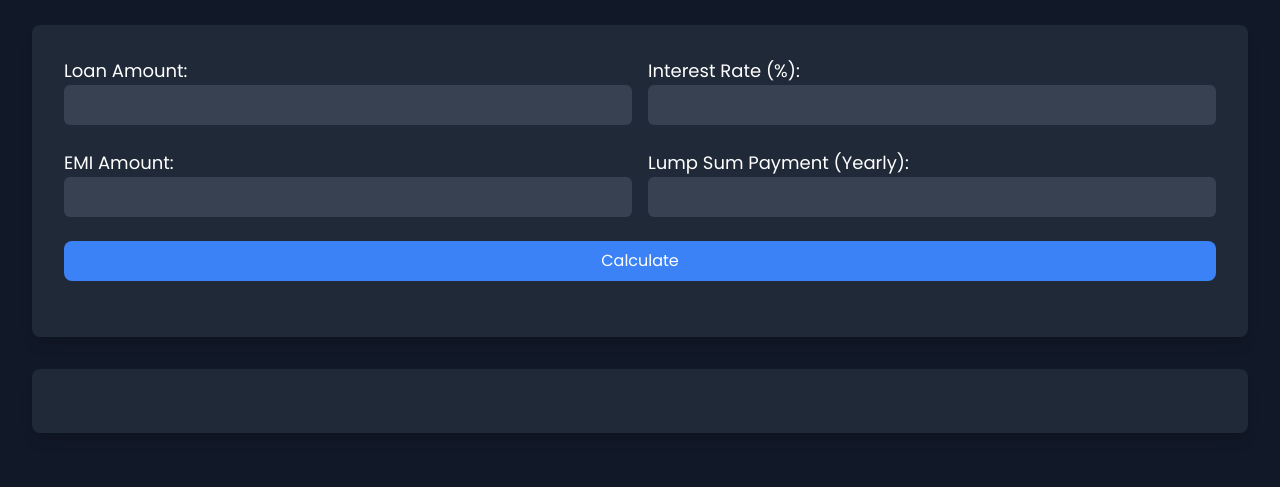
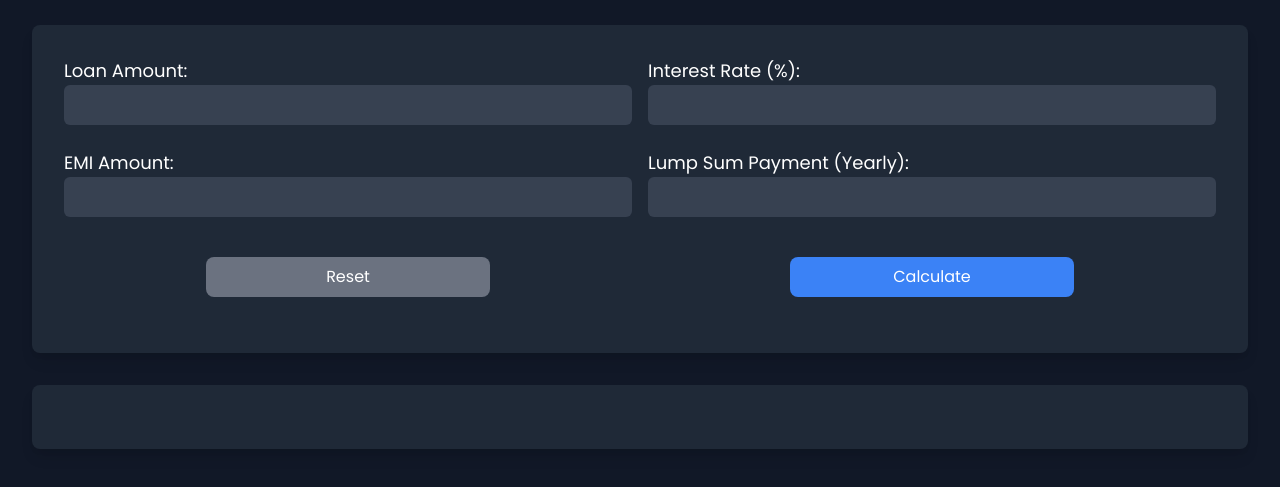
Before and after one commit to vikispeaks/loan-repayment-calculator, a plain HTML site: page index.html in a window 1280 px wide. Shown: the part 79-566 px from the top of the page. Drawn offline with nearby package versions, Linux system fonts and the light colour scheme.

Commit message:
Update index.html

```diff
--- a/index.html
+++ b/index.html
@@ -18,7 +18,7 @@
     <h1 class="text-4xl mb-8">Home Loan Repayment Calculator</h1>
 
     <div class="bg-gray-800 p-8 rounded-lg shadow-lg mb-8 w-full mx-auto">
-        <form id="loanForm" class="grid grid-cols-2 gap-4 mb-6">
+        <form id="loanForm" class="grid grid-cols-2 gap-4 mb-6 items-center justify-center">
             <div>
                 <label for="loanAmount" class="text-lg">Loan Amount:</label>
                 <input required type="number" id="loanAmount"
@@ -39,9 +39,15 @@
                 <input required type="number" id="lumpSum"
                     class="block w-full rounded-md py-2 px-4 mb-2 bg-gray-700 text-white">
             </div>
-            <div class="col-span-2">
+
+            <div class="col-span-1 flex justify-center mt-4">
+                <button type="reset" id="resetBtn"
+                    class="bg-gray-500 hover:bg-gray-600 text-white py-2 px-4 rounded-lg w-1/2">Reset</button>
+            </div>
+
+            <div class="col-span-1 flex justify-center mt-4">
                 <button type="submit" id="calculateBtn"
-                    class="bg-blue-500 hover:bg-blue-600 text-white py-2 px-4 rounded-lg w-full">Calculate</button>
+                    class="bg-blue-500 hover:bg-blue-600 text-white py-2 px-4 rounded-lg w-1/2">Calculate</button>
             </div>
         </form>
     </div>
```
